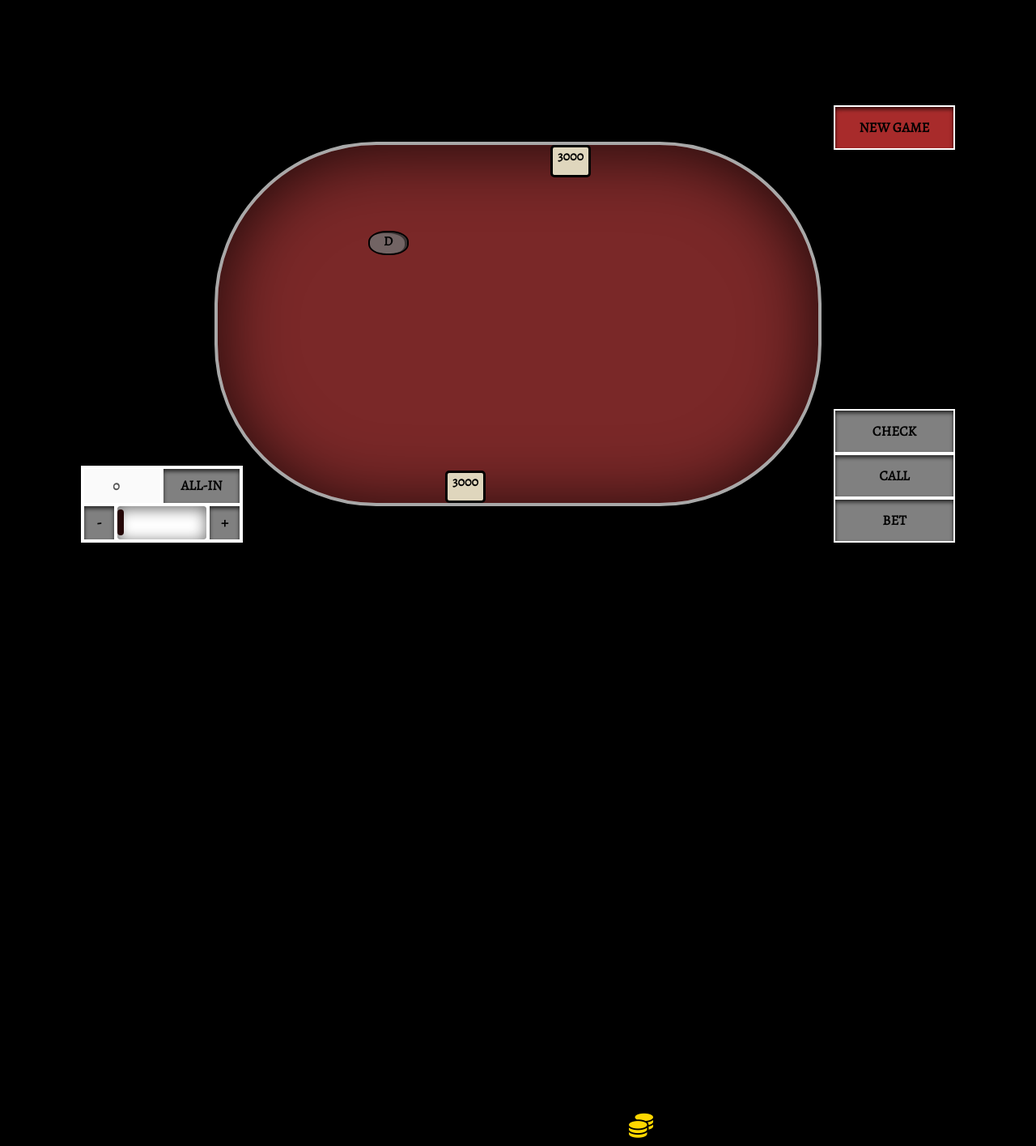
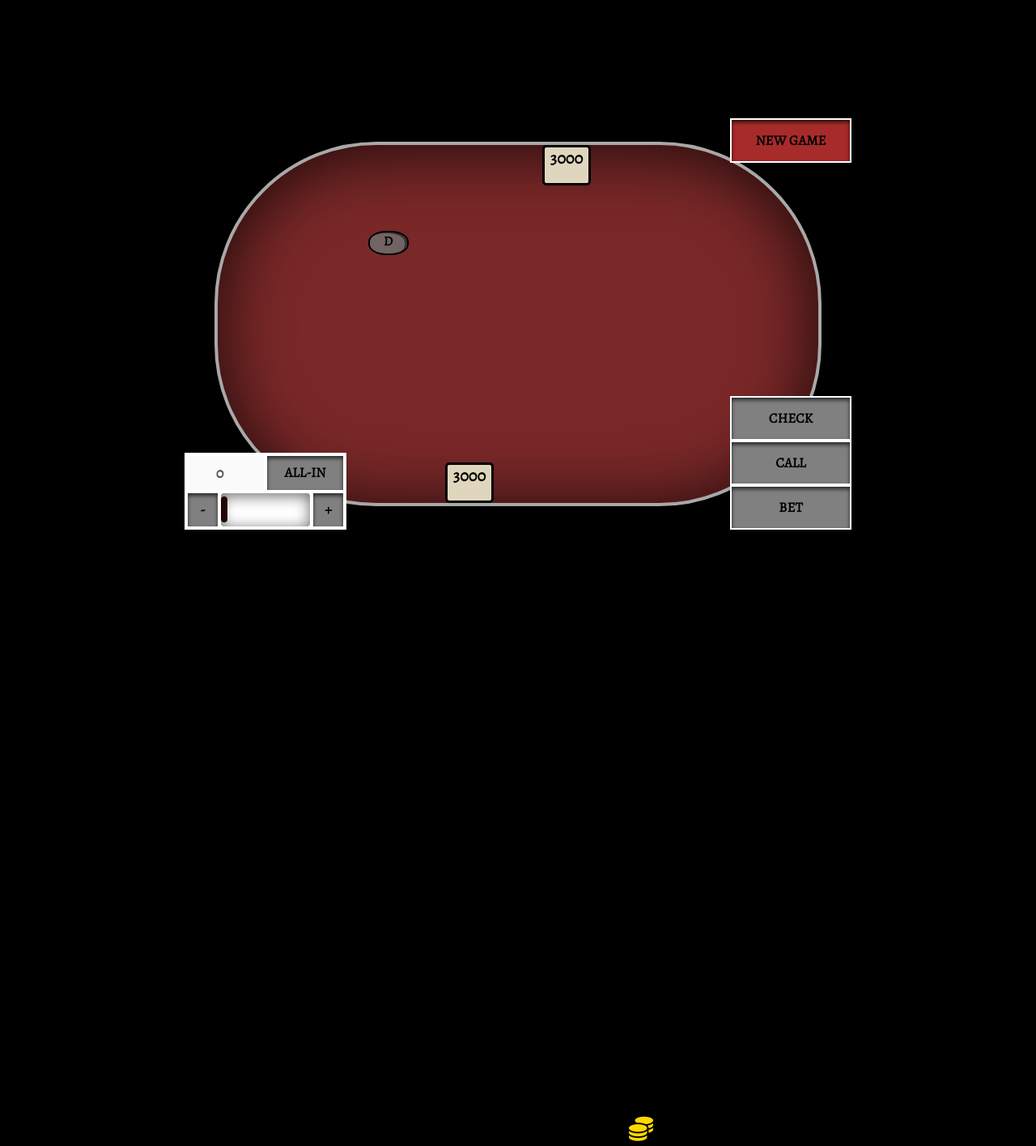
Before and after one commit to segrz8/Heads-up-Hold-em, a React (Create React App) app: page / in a window 1280 px wide. Shown: the whole page at 81% size. Built offline with nearby package versions, Linux system fonts and the light colour scheme.

Commit message:
Add @media to scss

```diff
--- a/src/components/ActionInfo.scss
+++ b/src/components/ActionInfo.scss
@@ -8,16 +8,12 @@
     z-index: 1;
     background-color: black;
     padding: 5px;
-}
 
-@media (min-width:730px) {
-    .actionInfo {
+    @media (min-width:730px) {
         font-size: 30px;
     }
-}
 
-@media (min-width:1024px) {
-    .actionInfo {
+    @media (min-width:1024px) {
         font-size: 36px;
         top: 130px;
         left: 100px;
--- a/src/components/App.scss
+++ b/src/components/App.scss
@@ -10,14 +10,14 @@ body {
     overflow: hidden;
 }
 
-// .wrap {
-//     position: absolute;
-//     width: 100%;
-//     height: 100%;
-//     top: 50%;
-//     left: 50%;
-//     transform: translate(-50%, -50%);
-// }
+.wrap {
+    position: absolute;
+    width: 100%;
+    height: 100%;
+    top: 50%;
+    left: 50%;
+    transform: translate(-50%, -50%);
+}
 
 .table {
     position: absolute;
@@ -44,7 +44,6 @@ button {
 .card {
     border-radius: 7px;
     box-shadow: inset 0 3px 10px rgba(175, 157, 57, 0.7);
-    // font-family: 'Alegreya', serif;
     background-color: white;
     border: 3px solid black;
     flex-grow: 1;
--- a/src/components/BetInput.scss
+++ b/src/components/BetInput.scss
@@ -6,10 +6,8 @@
     flex: 1;
     border: solid 2px white;
     font-size: 16px;
-}
 
-@media (min-width:730px) {
-    .amount {
-        font-size: 16px;
+    @media (min-width:730px) {
+        font-size: 18px;
     }
 }
--- a/src/components/BetSlider.scss
+++ b/src/components/BetSlider.scss
@@ -12,11 +12,9 @@
         height: 25px;
         background-color: rgb(36, 6, 6);
         border-radius: 5px;
+
+        @media(min-width:730px) {
+            height: 32px;
+        }
     }
 }
-
-@media(min-width:730px) {
-    .slider::-webkit-slider-thumb {
-        height: 32px;
-    }
-}
--- a/src/components/BettingOptions.scss
+++ b/src/components/BettingOptions.scss
@@ -28,6 +28,18 @@
         flex: 1;
     }
 
+    @media(min-width:730px) {
+        height: 95px;
+        width: 200px;
+    }
+
+    @media(min-width:1024px) {
+        height: 95px;
+        width: 200px;
+        bottom: 130px;
+        left: 100px;
+    }
+
     button {
         border: solid 2px white;
         text-transform: uppercase;
@@ -40,23 +52,3 @@
         }
     }
 }
-
-@media(min-width:730px) {
-    .bet {
-        height: 95px;
-        width: 200px;
-    }
-}
-
-@media(min-width:1024px) {
-    .bet {
-        height: 95px;
-        width: 200px;
-        bottom: 130px;
-        left: 100px;
-    }
-}
-
-h1 {
-    color: blanchedalmond;
-}
--- a/src/components/Board.scss
+++ b/src/components/Board.scss
@@ -6,16 +6,9 @@
     top: 50%;
     left: 50%;
     transform: translate(-50%, -50%);
-}
 
-@media(min-width:730px) {
-    .board {
-        display: flex;
-        position: absolute;
+    @media(min-width:730px) {
         width: 300px;
         height: 90px;
-        top: 50%;
-        left: 50%;
-        transform: translate(-50%, -50%);
     }
 }
--- a/src/components/DealerButton.scss
+++ b/src/components/DealerButton.scss
@@ -12,14 +12,12 @@
     box-shadow: inset -3px 1px rgba(47, 41, 41, 0.8);
     bottom: 25%;
 
+    @media(min-width:730px) {
+        width: 50px;
+        height: 30px;
+    }
+
     &--p2dealer {
         bottom: calc(75% - 25px);
     }
 }
-
-@media(min-width:730px) {
-    .dealerButton {
-        width: 50px;
-        height: 30px;
-    }
-}
--- a/src/components/GameButtons.scss
+++ b/src/components/GameButtons.scss
@@ -7,6 +7,15 @@
     z-index: 1;
     width: 110px;
 
+    @media (min-width:730px) {
+        width: 150px;
+    }
+
+    @media (min-width:1024px) {
+        bottom: 130px;
+        right: 100px;
+    }
+
     &__btnStandard {
         height: 35px;
         width: 110px;
@@ -15,32 +24,19 @@
         font-weight: bold;
         background-color: $buttonBackgroundColor;
 
+        @media (min-width:730px) {
+            height: 45px;
+            width: 150px;
+        }
+
+        @media (min-width:1024px) {
+            height: 55px;
+            width: 150px;
+        }
+
         &:disabled {
             background-color: gray;
             color: black;
         }
     }
 }
-
-@media (min-width:730px) {
-    .gameButtons {
-        width: 150px;
-    }
-
-    .gameButtons button {
-        height: 45px;
-        width: 150px;
-    }
-}
-
-@media (min-width:1024px) {
-    .gameButtons {
-        bottom: 130px;
-        right: 100px;
-    }
-
-    .gameButtons button {
-        height: 55px;
-        width: 150px;
-    }
-}
--- a/src/components/MoneyInTheMiddle.scss
+++ b/src/components/MoneyInTheMiddle.scss
@@ -12,17 +12,42 @@
     transition: .6s;
     color: gold;
     font-size: 26px;
+
+    @media(min-width: 730px) {
+        font-size: 30px;
+    }
 }
 
 .money {
     position: absolute;
     color: white;
 
+    @media (min-width:730px) {
+        font-size: 24px;
+    }
+
+    @media (min-width:1024px) {
+        width: 750px;
+        height: 450px;
+        top: 50%;
+        left: 50%;
+        transform: translate(-50%, -50%)
+    }
+
     &__pot {
         position: absolute;
         top: 75px;
         left: 50px;
         width: 200px;
+
+        @media (min-width:730px) {
+            top: 95px;
+        }
+
+        @media (min-width:1024px) {
+            left: 320px;
+            top: 105px;
+        }
     }
 
     &__potChips {
@@ -38,17 +63,36 @@
         &--potChipsOnTheTable {
             top: 110px;
             left: 50px;
+
+            @media (min-width:730px) {
+                top: 150px;
+            }
+
+            @media (min-width:1024px) {
+                left: 450px;
+                top: 105px;
+            }
         }
     }
 
     &__player1bet {
         top: 55vh;
         @include playerBet();
+
+        @media (min-width:1024px) {
+            top: 280px;
+            left: 490px;
+        }
     }
 
     &__player2bet {
         top: 20vh;
         @include playerBet();
+
+        @media (min-width:1024px) {
+            top: 145px;
+            left: 490px;
+        }
     }
 
     &__player1chips {
@@ -58,6 +102,11 @@
         &--player1chipsInTheMiddle {
             top: 55vh;
             left: 63vw;
+
+            @media (min-width:1024px) {
+                top: 280px;
+                left: 570px;
+            }
         }
     }
 
@@ -68,67 +117,11 @@
         &--player2chipsInTheMiddle {
             top: 20vh;
             left: 63vw;
+
+            @media (min-width:1024px) {
+                top: 145px;
+                left: 570px;
+            }
         }
     }
 }
-
-@media (min-width:730px) {
-    .money {
-        font-size: 24px;
-    }
-
-    i {
-        font-size: 30px;
-    }
-
-    .pot {
-        top: 95px;
-    }
-
-    .potChipsOnTheTable {
-        top: 150px;
-    }
-}
-
-@media (min-width:1024px) {
-
-    .player1bet {
-        top: 280px;
-        left: 490px;
-    }
-
-    .player2bet {
-        top: 145px;
-        left: 490px;
-    }
-
-    .player1chipsInTheMiddle {
-        top: 280px;
-        left: 570px;
-    }
-
-    .player2chipsInTheMiddle {
-        top: 145px;
-        left: 570px;
-    }
-
-    .pot {
-        position: absolute;
-        left: 320px;
-        top: 105px;
-    }
-
-    .potChipsOnTheTable {
-        position: absolute;
-        left: 450px;
-        top: 105px;
-    }
-
-    .money {
-        width: 750px;
-        height: 450px;
-        top: 50%;
-        left: 50%;
-        transform: translate(-50%, -50%)
-    }
-}
--- a/src/components/OperatingButtons.scss
+++ b/src/components/OperatingButtons.scss
@@ -5,6 +5,17 @@
     top: 5px;
     right: 5px;
     z-index: 1;
+
+    @media (min-width:730px) {
+        width: 150px;
+    }
+
+    @media (min-width:1024px) {
+        position: absolute;
+        top: 130px;
+        right: 100px;
+        z-index: 1;
+    }
 
     &__btnStandard {
         height: 35px;
@@ -14,34 +25,19 @@
         font-weight: bold;
         background-color: $buttonBackgroundColor;
 
+        @media (min-width:730px) {
+            height: 45px;
+            width: 150px;
+        }
+
+        @media (min-width:1024px) {
+            height: 55px;
+            width: 150px;
+        }
+
         &:disabled {
             background-color: gray;
             color: black;
         }
     }
 }
-
-@media (min-width:730px) {
-    .operatingButtons {
-        width: 150px;
-    }
-
-    .operatingButtons button {
-        height: 45px;
-        width: 150px;
-    }
-}
-
-@media (min-width:1024px) {
-    .operatingButtons {
-        position: absolute;
-        top: 130px;
-        right: 100px;
-        z-index: 1;
-    }
-
-    .operatingButtons button {
-        height: 55px;
-        width: 150px;
-    }
-}
--- a/src/components/PlayersHUDs.scss
+++ b/src/components/PlayersHUDs.scss
@@ -10,7 +10,6 @@
 
 @mixin stack {
     position: absolute;
-    background-color: white;
     width: 50px;
     height: 40px;
     border: 3px solid black;
@@ -28,24 +27,57 @@
     border: 3px solid black;
 }
 
+@mixin stackMQ730 {
+    width: 60px;
+    height: 50px;
+    font-size: 20px;
+}
+
+@mixin playerHUD-MQ730 {
+    width: 180px;
+    height: 90px;
+}
+
+@mixin cardMQ730 {
+    width: 60px;
+    height: 90px;
+}
+
 .player1 {
     bottom: 0;
     @include playerHUD();
+
+    @media(min-width:730px) {
+        @include playerHUD-MQ730()
+    }
 
     &__stack1 {
         bottom: 0;
         left: 0;
         @include stack();
+
+        @media(min-width:730px) {
+            @include stackMQ730()
+        }
     }
 
     .card1 {
         right: 50px;
         @include card();
+
+        @media(min-width: 730px) {
+            @include cardMQ730();
+            left: 60px;
+        }
     }
 
     .card2 {
         right: 0;
         @include card();
+
+        @media(min-width: 730px) {
+            @include cardMQ730();
+        }
     }
 }
 
@@ -53,20 +85,37 @@
     top: 0;
     @include playerHUD();
 
+    @media(min-width:730px) {
+        @include playerHUD-MQ730()
+    }
+
     &__stack2 {
         top: 0;
         right: 0;
         @include stack();
+
+        @media(min-width:730px) {
+            @include stackMQ730()
+        }
     }
 
     .card1 {
         left: 0;
         @include card();
+
+        @media(min-width: 730px) {
+            @include cardMQ730();
+        }
     }
 
     .card2 {
         left: 50px;
         @include card();
+
+        @media(min-width: 730px) {
+            @include cardMQ730();
+            left: 60px;
+        }
     }
 
     &__cardBack {
@@ -76,59 +125,12 @@
         background-color: rgb(100, 27, 27);
         border: 3px solid black;
         flex-grow: 1;
-        max-width: 50px;
+        width: 50px;
     }
 }
 
 @media(min-width:730px) {
-
-    .player1,
-    .player2 {
-        width: 180px;
-        height: 90px;
-    }
-
-    .player1 .card1 {
-        width: 60px;
-        height: 90px;
-        left: 60px;
-    }
-
-    .player1 .card2 {
-        width: 60px;
-        height: 90px;
-    }
-
-    .player2 .card1 {
-        width: 60px;
-        height: 90px;
-    }
-
-    .player2 .card2 {
-        width: 60px;
-        height: 90px;
-        left: 60px;
-    }
-
-    .stack1 {
-        width: 60px;
-        height: 50px;
-        font-size: 20px;
-    }
-
-    .stack2 {
-        width: 60px;
-        height: 50px;
-        font-size: 20px;
-    }
-
     .suit {
-        /* background-image: url('../suitsImg/heart.png'); */
-        height: 28px;
-        background-repeat: no-repeat;
-        display: block;
-        margin-left: auto;
-        margin-right: auto;
         width: 50%;
     }
 }
--- a/src/components/Timer.scss
+++ b/src/components/Timer.scss
@@ -10,10 +10,8 @@
     border: 2px solid rgb(177, 55, 55);
     padding: 8px;
     text-transform: uppercase;
-}
 
-@media (min-width:1024px) {
-    .timer {
+    @media (min-width:1024px) {
         font-size: 32px;
         top: 130px;
         left: 100px;
```
